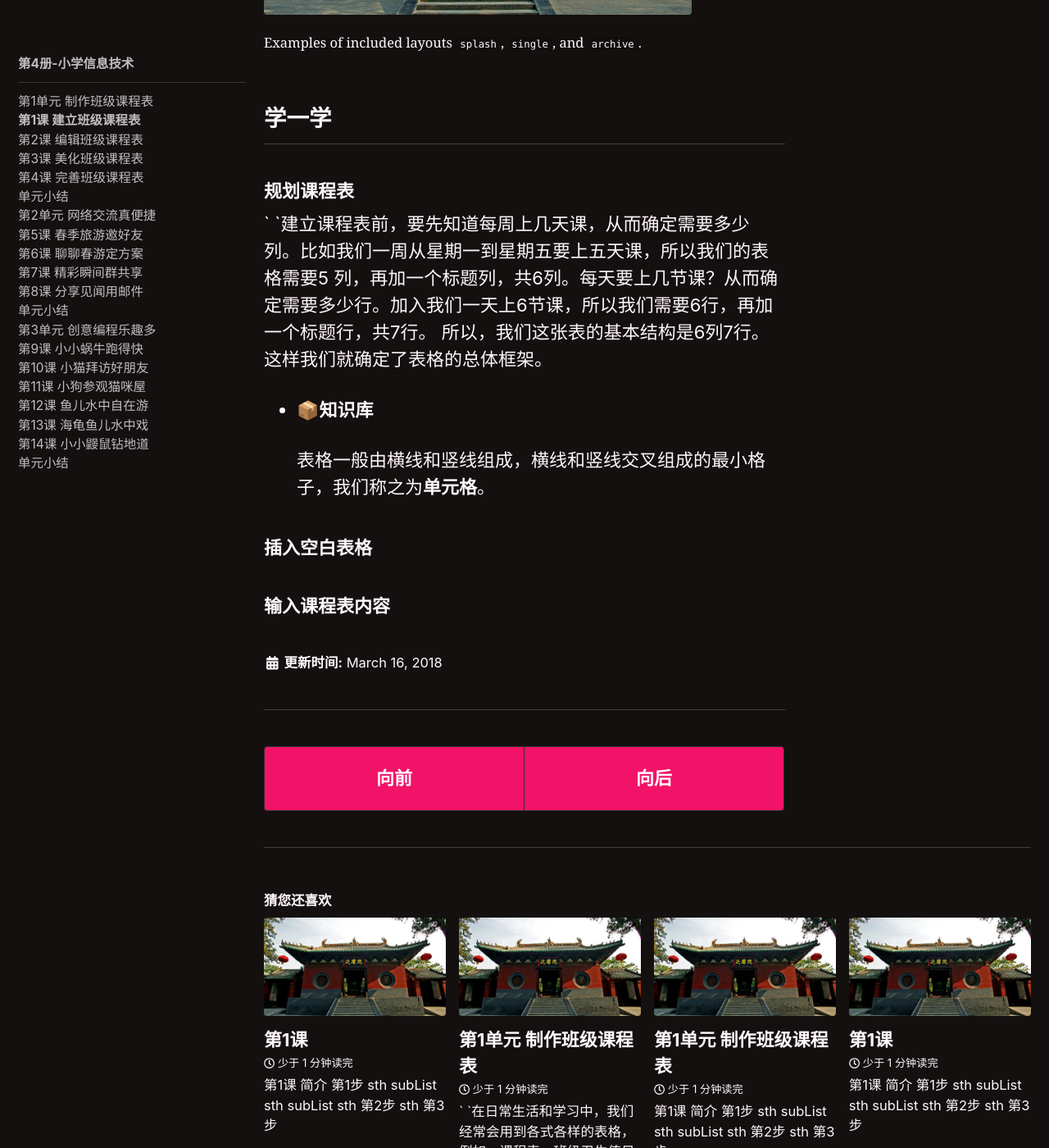
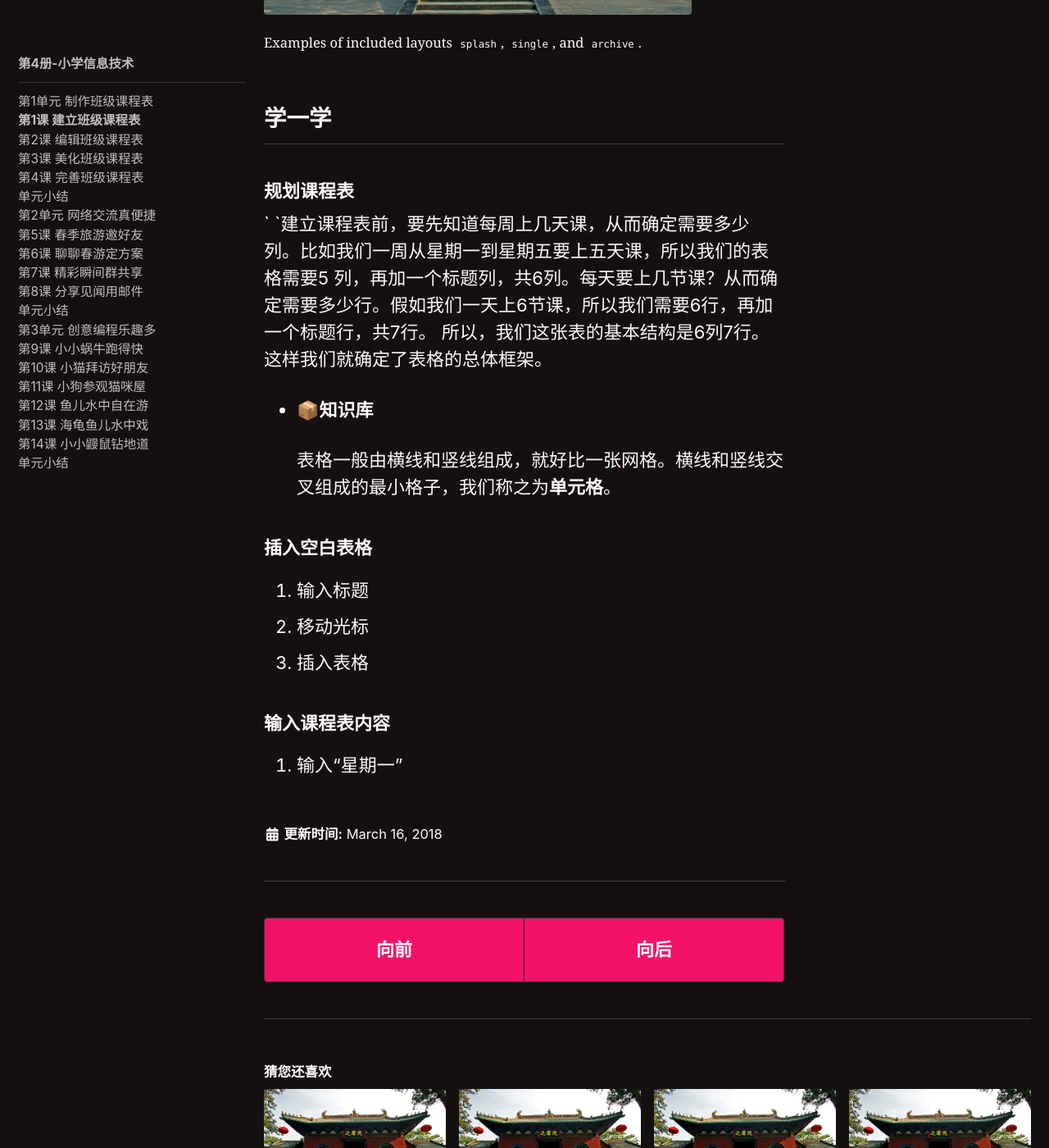
Before and after one commit to xinfengwu/goshinh.github.io-jekll-, a Jekyll site: the page built from _posts/courses/14-IT-Primary-4-version4/2018-03-16-Lesson1.md, in a window 1280 px wide and 1400 px high, scrolled down 965 px. Shown: the whole window at 82% size. Built offline with Jekyll 4.4.1, drawn with Linux system fonts in a browser that asks for light colours; nearby versions of some CDN libraries; emoji names are drawn with the system emoji font.

Commit message:
Update 2018-03-16-Lesson1.md

```diff
--- a/_posts/courses/14-IT-Primary-4-version4/2018-03-16-Lesson1.md
+++ b/_posts/courses/14-IT-Primary-4-version4/2018-03-16-Lesson1.md
@@ -22,11 +22,16 @@ layouts_gallery:
 ## 学一学
 ### 规划课程表
 `  `建立课程表前，要先知道每周上几天课，从而确定需要多少列。比如我们一周从星期一到星期五要上五天课，所以我们的表格需要5
-列，再加一个标题列，共6列。每天要上几节课？从而确定需要多少行。加入我们一天上6节课，所以我们需要6行，再加一个标题行，共7行。
+列，再加一个标题列，共6列。每天要上几节课？从而确定需要多少行。假如我们一天上6节课，所以我们需要6行，再加一个标题行，共7行。
 所以，我们这张表的基本结构是6列7行。这样我们就确定了表格的总体框架。
 - :package:**知识库**
 
-  表格一般由横线和竖线组成，横线和竖线交叉组成的最小格子，我们称之为**单元格**。
+  表格一般由横线和竖线组成，就好比一张网格。横线和竖线交叉组成的最小格子，我们称之为**单元格**。
 
 ### 插入空白表格
+1. 输入标题
+2. 移动光标
+3. 插入表格
+
 ### 输入课程表内容
+1. 输入“星期一”
```
